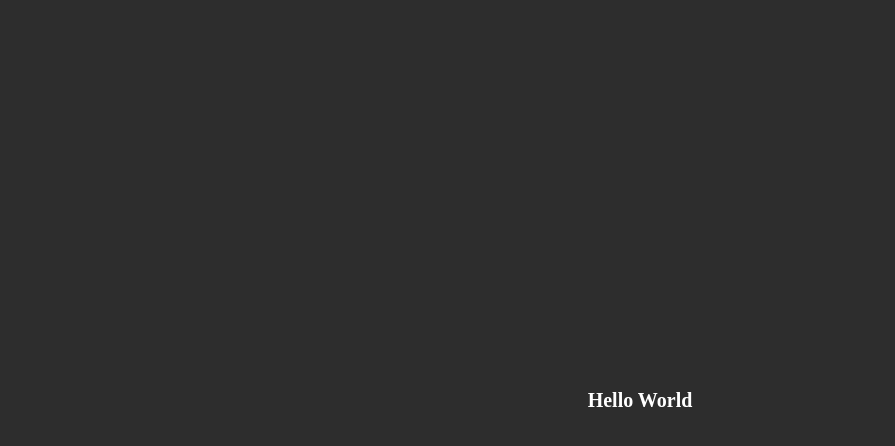
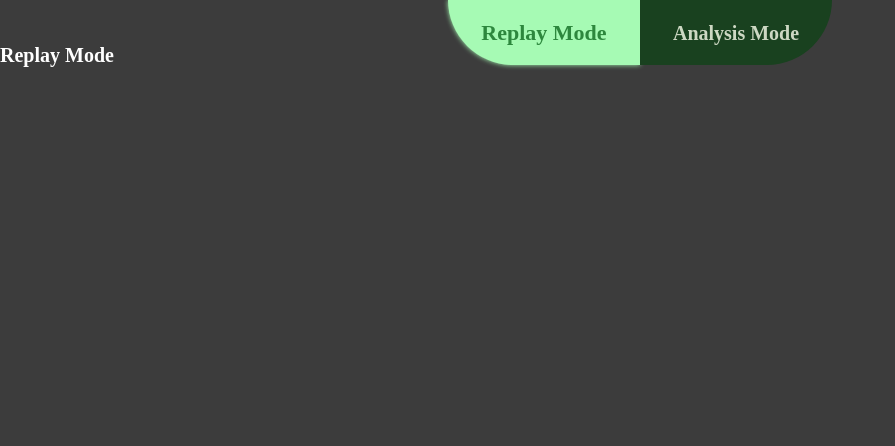
Before and after one commit to tas014/review-platform, a Vue app: page / in a window 1280 px wide. Shown: the top 446 px of the page, without its empty margins (0-895 px from the left). Built offline with nearby package versions, Linux system fonts and the light colour scheme.

Commit message:
mode change basics

```diff
--- a/src/App.vue
+++ b/src/App.vue
@@ -1,28 +1,29 @@
 <script setup lang="ts">
-import { ref } from "vue";
-import { invoke } from "@tauri-apps/api/core";
+import Modes from "./components/Modes.vue";
+import { ref, provide } from "vue";
+/* import { invoke } from "@tauri-apps/api/core"; */
 
-const greetMsg = ref("");
-const name = ref("");
+const mode = ref(true); // for switching between analysis and review modes
+const toggleMode = () => {
+  mode.value = !mode.value;
+};
+provide("mode", {
+  mode,
+  toggleMode,
+});
 
-async function greet() {
+/* async function greet() {
   // Learn more about Tauri commands at https://tauri.app/develop/calling-rust/
   greetMsg.value = await invoke("greet", { name: name.value });
-}
+} */
 </script>
 
 <template>
   <main class="container">
-    <h1>Hello World</h1>
+    <Modes />
+    <h1 v-if="mode">Replay Mode</h1>
+    <h1 v-else>Analysis Mode</h1>
   </main>
 </template>
 
-<style scoped>
-.container {
-  display: flex;
-  justify-content: center;
-  align-items: center;
-  min-height: 100vh;
-  background-color: rgb(45, 45, 45);
-}
-</style>
+<style scoped></style>
--- a/src/assets/globalVars.css
+++ b/src/assets/globalVars.css
@@ -12,4 +12,5 @@
 body {
   color: #fff;
   font-size: 62.5%;
+  background-color: var(--background);
 }
--- /dev/null
+++ b/src/assets/interfaces/ModeState.ts
@@ -0,0 +1,5 @@
+import { type Ref } from "vue";
+export default interface ModeState {
+  mode: Ref<boolean>;
+  toggleMode: () => void;
+}
--- a/src/components/Modes.vue
+++ b/src/components/Modes.vue
@@ -1,10 +1,28 @@
+<script setup lang="ts">
+import { inject } from "vue";
+import ModeState from "../assets/interfaces/ModeState";
+
+const { mode, toggleMode } = inject<ModeState>("mode") as ModeState;
+
+const swapSelected = (b: boolean) => {
+  if (mode.value !== b) {
+    toggleMode();
+  }
+};
+</script>
 <template>
   <header>
     <div class="wrapper">
-      <div class="mode-container">
+      <div
+        :class="mode ? 'mode-container selected' : 'mode-container'"
+        @click="() => swapSelected(true)"
+      >
         <h1>Replay Mode</h1>
       </div>
-      <div class="mode-container">
+      <div
+        :class="!mode ? 'mode-container selected' : 'mode-container'"
+        @click="() => swapSelected(false)"
+      >
         <h1>Analysis Mode</h1>
       </div>
     </div>
@@ -13,15 +31,39 @@
 <style scoped>
 header {
   height: 5vh;
+  color: #cdd8c3;
+  display: flex;
+  justify-content: center;
 }
 .wrapper {
-  border-bottom-left-radius: 25%;
-  border-bottom-right-radius: 25%;
-  background-color: var(--dark-green);
-  padding: 1rem;
+  display: grid;
+  grid-template-columns: 1fr 1fr;
+  width: 30%;
 }
 .mode-container {
   display: grid;
   place-content: center;
+  padding: 1rem 0rem;
+  background-color: var(--dark-green);
+  transition: all 0.3s;
+}
+.mode-container:nth-of-type(1) {
+  border-bottom-left-radius: 10rem;
+}
+.mode-container:nth-of-type(2) {
+  border-bottom-right-radius: 10rem;
+}
+.mode-container:not(.selected):hover {
+  color: #fff;
+  background-color: var(--light-green);
+  box-shadow: 0px 0px 5px var(--title-color);
+  cursor: pointer;
+}
+.selected {
+  font-size: 1.1em;
+  background-color: var(--title-color);
+  color: #2d873d;
+  font-weight: bold;
+  box-shadow: 0px 0px 5px var(--title-color);
 }
 </style>
```
